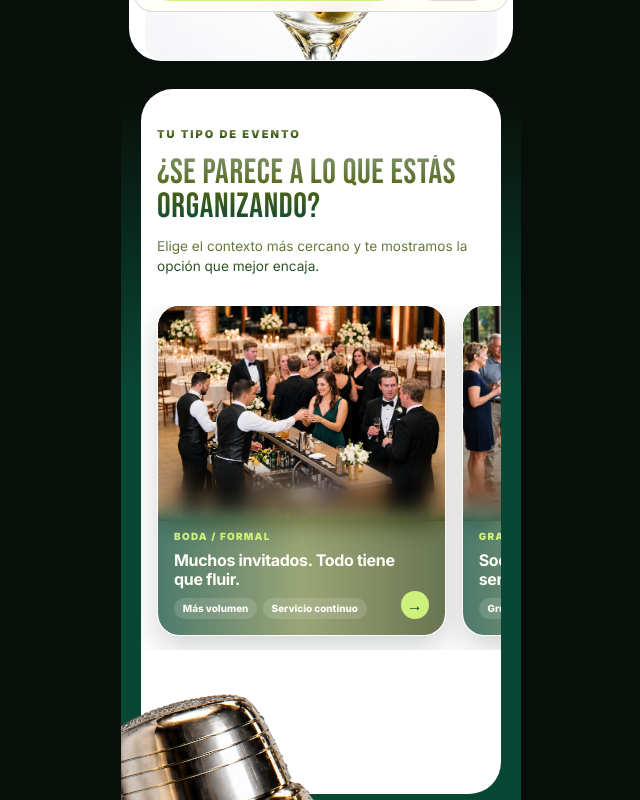
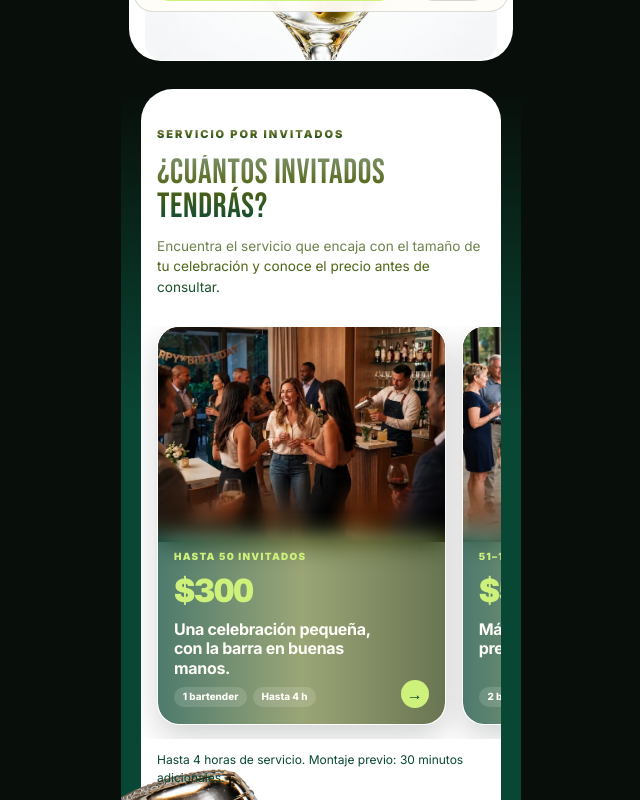
Before and after one commit to Hzmikka/Peposhots, a Next.js app: page / in a window 1280 px wide. Shown: the part 780-1580 px from the top of the page, without its empty margins (319-959 px from the left). Built offline with nearby package versions, Linux system fonts and the light colour scheme; no server answers.

Commit message:
Replace event categories with guest-count pricing packages

```diff
--- a/app/globals.css
+++ b/app/globals.css
@@ -200,7 +200,7 @@ img { max-width: 100%; }
 .section-paths .kicker,
 .section-paths .section-head h2,
 .section-paths .section-head > p:last-child { background: linear-gradient(180deg, #7F936E 0%, #526514 48%, #094735 100%); -webkit-background-clip: text; background-clip: text; color: transparent; -webkit-text-fill-color: transparent; }
-.path-grid { display: grid; grid-template-columns: repeat(4, 1fr); gap: 14px; }
+.path-grid { display: grid; grid-template-columns: repeat(5, 1fr); gap: 14px; }
 .path-card { position: relative; padding: 0; border: 1px solid rgba(255,255,255,.2); border-radius: 22px; overflow: hidden; background: transparent; color: #FFFDF8; text-align: left; cursor: pointer; box-shadow: 0 12px 30px rgba(8,14,9,.18); transition: transform .25s ease, border-color .25s ease, box-shadow .25s ease; }
 .path-card:hover, .path-card.is-selected { transform: translateY(-3px); border-color: var(--green); box-shadow: 0 14px 34px rgba(42,42,43,.1); }
 .path-media { position: relative; z-index: 2; display: block; aspect-ratio: 4 / 3; overflow: hidden; isolation: isolate; background: #080E09; }
@@ -212,6 +212,10 @@ img { max-width: 100%; }
 .path-body > * { position: relative; z-index: 1; }
 .path-label { font-size: .62rem; letter-spacing: .13em; font-weight: 900; text-transform: uppercase; }
 .path-label { color: #CEF17B; }
+.path-price { display: flex; align-items: center; min-height: 2.5rem; color: #CEF17B; font-size: 2rem; line-height: 1; font-weight: 900; letter-spacing: -.035em; font-variant-numeric: tabular-nums; }
+.path-price.is-custom { max-width: 15ch; font-size: 1.05rem; line-height: 1.15; letter-spacing: -.015em; }
+.path-body > strong { min-height: 3.66em; }
+.path-service-note { margin: .75rem 0 0; color: #094735; font-size: .75rem; line-height: 1.5; }
 .path-body strong { font-size: 1rem; line-height: 1.22; letter-spacing: -.02em; }
 .path-meta { display: flex; flex-wrap: wrap; gap: .35rem; }
 .path-meta > span { padding: .32rem .55rem; border-radius: 999px; background: rgba(255,253,248,.14); color: #FFFDF8; font-size: .62rem; line-height: 1; font-weight: 750; }
--- a/components/forms/BookingInquiryForm.tsx
+++ b/components/forms/BookingInquiryForm.tsx
@@ -31,7 +31,7 @@ function preferenceValues(preferences: PepoPreferences): Partial<BookingFields>
   const event = eventPaths.find((item) => item.id === preferences.eventPath);
   const selectedBar = barSetups.find((item) => item.id === preferences.preferredBarSetup);
   return {
-    eventType: event?.label ?? "",
+    guestRange: event?.label ?? "",
     location: preferences.location ?? "",
     serviceNeeded: selectedBar ? "Bartender" : "",
     venueHasBar: selectedBar?.id === "venue" ? "Sí" : selectedBar ? "No" : "",
@@ -158,7 +158,7 @@ export function BookingInquiryForm() {
             <div className="booking-form-grid">
               <label>Fecha del evento<input name="eventDate" value={fields.eventDate} onChange={updateField} type="date" min={minDate} required aria-invalid={Boolean(errors.eventDate)} />{fieldError("eventDate")}</label>
               <label>Tipo de evento<select name="eventType" value={fields.eventType} onChange={updateField} required><option value="" disabled>Selecciona</option><option>BODA / FORMAL</option><option>GRADUACIÓN</option><option>CUMPLEAÑOS / PRIVADO</option><option>CORPORATIVO</option><option>Otro</option></select>{fieldError("eventType")}</label>
-              <label>Invitados aproximados<select name="guestRange" value={fields.guestRange} onChange={updateField} required><option value="" disabled>Selecciona</option><option>Menos de 50</option><option>50–100</option><option>101–200</option><option>200+</option><option>Aún no sé</option></select>{fieldError("guestRange")}</label>
+              <label>Invitados aproximados<select name="guestRange" value={fields.guestRange} onChange={updateField} required><option value="" disabled>Selecciona</option>{eventPaths.map((path) => <option key={path.id}>{path.label}</option>)}<option>Aún no sé</option></select>{fieldError("guestRange")}</label>
               <label>Ciudad o ZIP<input name="location" value={fields.location} onChange={updateField} required placeholder="Miami Beach, 33139…" aria-invalid={Boolean(errors.location)} />{fieldError("location")}</label>
             </div>
             <div className="booking-actions is-single"><button type="button" className="booking-next" onClick={nextStep}>Siguiente →</button></div>
--- a/components/sections/BarSetups.tsx
+++ b/components/sections/BarSetups.tsx
@@ -24,6 +24,7 @@ export function BarSetups() {
   const ordered = useMemo(() => {
     if (!preferences.eventPath) return barSetups;
     const priority = barPriorityByPath[preferences.eventPath];
+    if (!priority) return barSetups;
     return [...barSetups].sort((a, b) => priority.indexOf(a.id) - priority.indexOf(b.id));
   }, [preferences.eventPath]);
 
@@ -95,7 +96,7 @@ export function BarSetups() {
           <p className="kicker">BAR SETUPS</p>
           <h2>Una barra que funcione para tu evento.</h2>
           <p>Explora las opciones y encuentra la que mejor encaje.</p>
-          {preferences.eventPath ? <small className="bar-context">Ordenadas según tu celebración.</small> : null}
+          {preferences.eventPath && barPriorityByPath[preferences.eventPath] ? <small className="bar-context">Ordenadas según el tamaño de tu evento.</small> : null}
         </header>
 
         <div className="bar-deck" aria-label="Deck de opciones de barra">
@@ -131,7 +132,7 @@ export function BarSetups() {
         </div>
 
         <div className="stationary-bar-info" aria-live="polite">
-          {activeIndex === 0 && preferences.eventPath ? <span className="bar-recommendation">MEJOR ENCAJE</span> : null}
+          {activeIndex === 0 && preferences.eventPath && barPriorityByPath[preferences.eventPath] ? <span className="bar-recommendation">MEJOR ENCAJE</span> : null}
           <span className="bar-index">{String(activeIndex + 1).padStart(2, "0")}</span>
           <h3>{active.title}</h3>
           <p>{active.description}</p>
--- a/components/sections/EventPaths.tsx
+++ b/components/sections/EventPaths.tsx
@@ -56,10 +56,10 @@ export function EventPaths() {
       <Container>
         <header className="section-head split-head">
           <div>
-            <p className="kicker">TU TIPO DE EVENTO</p>
-            <h2>¿Se parece a lo que estás organizando?</h2>
+            <p className="kicker">SERVICIO POR INVITADOS</p>
+            <h2>¿Cuántos invitados tendrás?</h2>
           </div>
-          <p>Elige el contexto más cercano y te mostramos la opción que mejor encaja.</p>
+          <p>Encuentra el servicio que encaja con el tamaño de tu celebración y conoce el precio antes de consultar.</p>
         </header>
 
         <div className="path-grid">
@@ -78,6 +78,9 @@ export function EventPaths() {
                 </span>
                 <span className="path-body">
                   <span className="path-label">{path.label}</span>
+                  <span className={`path-price${path.price === null ? " is-custom" : ""}`}>
+                    {path.price === null ? "Cotización personalizada" : `$${path.price.toLocaleString("en-US")}`}
+                  </span>
                   <strong>{path.title}</strong>
                   <span className="path-meta">
                     {path.meta.map((item) => <span key={item}>{item}</span>)}
@@ -88,7 +91,7 @@ export function EventPaths() {
             );
           })}
         </div>
-
+        <p className="path-service-note">Hasta 4 horas de servicio. Montaje previo: 30 minutos adicionales.</p>
       </Container>
     </section>
   );
--- a/data/barSetups.ts
+++ b/data/barSetups.ts
@@ -47,8 +47,9 @@ export const barSetups: BarSetup[] = [
 ];
 
 export const barPriorityByPath: Record<EventPathId, string[]> = {
-  wedding: ["classic-white", "venue", "signature-dark", "outdoor-mobile", "compact-white"],
-  graduation: ["venue", "classic-white", "compact-white", "signature-dark", "outdoor-mobile"],
-  "private-party": ["compact-white", "signature-dark", "outdoor-mobile", "venue", "classic-white"],
-  corporate: ["venue", "signature-dark", "classic-white", "compact-white", "outdoor-mobile"]
+  "up-to-50": ["compact-white", "venue", "classic-white", "signature-dark", "outdoor-mobile"],
+  "51-100": ["venue", "classic-white", "signature-dark", "outdoor-mobile", "compact-white"],
+  "101-150": ["venue", "classic-white", "signature-dark", "outdoor-mobile", "compact-white"],
+  "151-200": ["venue", "classic-white", "signature-dark", "outdoor-mobile", "compact-white"],
+  "over-200": ["venue", "classic-white", "signature-dark", "outdoor-mobile", "compact-white"]
 };
--- a/data/eventPaths.ts
+++ b/data/eventPaths.ts
@@ -3,6 +3,7 @@ import type { EventPathId } from "@/lib/types";
 export type EventPath = {
   id: EventPathId;
   label: string;
+  price: number | null;
   title: string;
   meta: [string, string];
   image: string;
@@ -10,31 +11,43 @@ export type EventPath = {
 
 export const eventPaths: EventPath[] = [
   {
-    id: "wedding",
-    label: "BODA / FORMAL",
-    title: "Muchos invitados. Todo tiene que fluir.",
-    meta: ["Más volumen", "Servicio continuo"],
+    id: "up-to-50",
+    label: "Hasta 50 invitados",
+    price: 300,
+    title: "Una celebración pequeña, con la barra en buenas manos.",
+    meta: ["1 bartender", "Hasta 4 h"],
+    image: "/images/peposhots/paths/private-party-clean.webp"
+  },
+  {
+    id: "51-100",
+    label: "51–100 invitados",
+    price: 550,
+    title: "Más invitados, con un equipo preparado para atenderlos.",
+    meta: ["2 bartenders", "Hasta 4 h"],
+    image: "/images/peposhots/paths/graduation-clean.webp"
+  },
+  {
+    id: "101-150",
+    label: "101–150 invitados",
+    price: 800,
+    title: "Servicio coordinado para una celebración de mayor volumen.",
+    meta: ["3 bartenders", "Hasta 4 h"],
     image: "/images/peposhots/paths/wedding-clean.webp"
   },
   {
-    id: "graduation",
-    label: "GRADUACIÓN",
-    title: "Social, dinámica y sin sentirse improvisada.",
-    meta: ["Grupo medio", "Ritmo social"],
-    image: "/images/peposhots/paths/graduation-clean.webp"
+    id: "151-200",
+    label: "151–200 invitados",
+    price: 1050,
+    title: "Un equipo más amplio para acompañar el ritmo de tu evento.",
+    meta: ["4 bartenders", "Hasta 4 h"],
+    image: "/images/peposhots/paths/corporate-clean.webp"
   },
   {
-    id: "private-party",
-    label: "CUMPLEAÑOS / PRIVADO",
-    title: "Disfruta tu fiesta sin quedarte en la barra.",
-    meta: ["Flexible", "Casa o venue"],
-    image: "/images/peposhots/paths/private-party-clean.webp"
-  },
-  {
-    id: "corporate",
-    label: "CORPORATIVO",
-    title: "Servicio discreto, limpio y profesional.",
-    meta: ["Profesional", "Ordenado"],
-    image: "/images/peposhots/paths/corporate-clean.webp"
+    id: "over-200",
+    label: "Más de 200 invitados",
+    price: null,
+    title: "Planificamos el personal y las estaciones de barra para tu evento.",
+    meta: ["Según menú y distribución", "Hasta 4 h"],
+    image: "/images/peposhots/paths/wedding-clean.webp"
   }
 ];
--- a/lib/bookingDelivery.ts
+++ b/lib/bookingDelivery.ts
@@ -109,7 +109,7 @@ function textBody(data: BookingInquiryInput) {
     `Tragos favoritos: ${data.favoriteDrinks?.join(", ") || "—"}`,
     "",
     "Contexto guardado por la web:",
-    `Tipo de evento elegido: ${data.context?.eventPath || "—"}`,
+    `Rango de invitados elegido: ${data.context?.eventPath || "—"}`,
     `Bar setup preferido: ${data.context?.preferredBarSetup || "—"}`,
     `Trago explorado: ${data.context?.exploredDrink || "—"}`,
     "",
--- a/lib/types.ts
+++ b/lib/types.ts
@@ -1,4 +1,4 @@
-export type EventPathId = "wedding" | "graduation" | "private-party" | "corporate";
+export type EventPathId = "up-to-50" | "51-100" | "101-150" | "151-200" | "over-200";
 
 export type BusinessConfig = {
   name: string;
```
